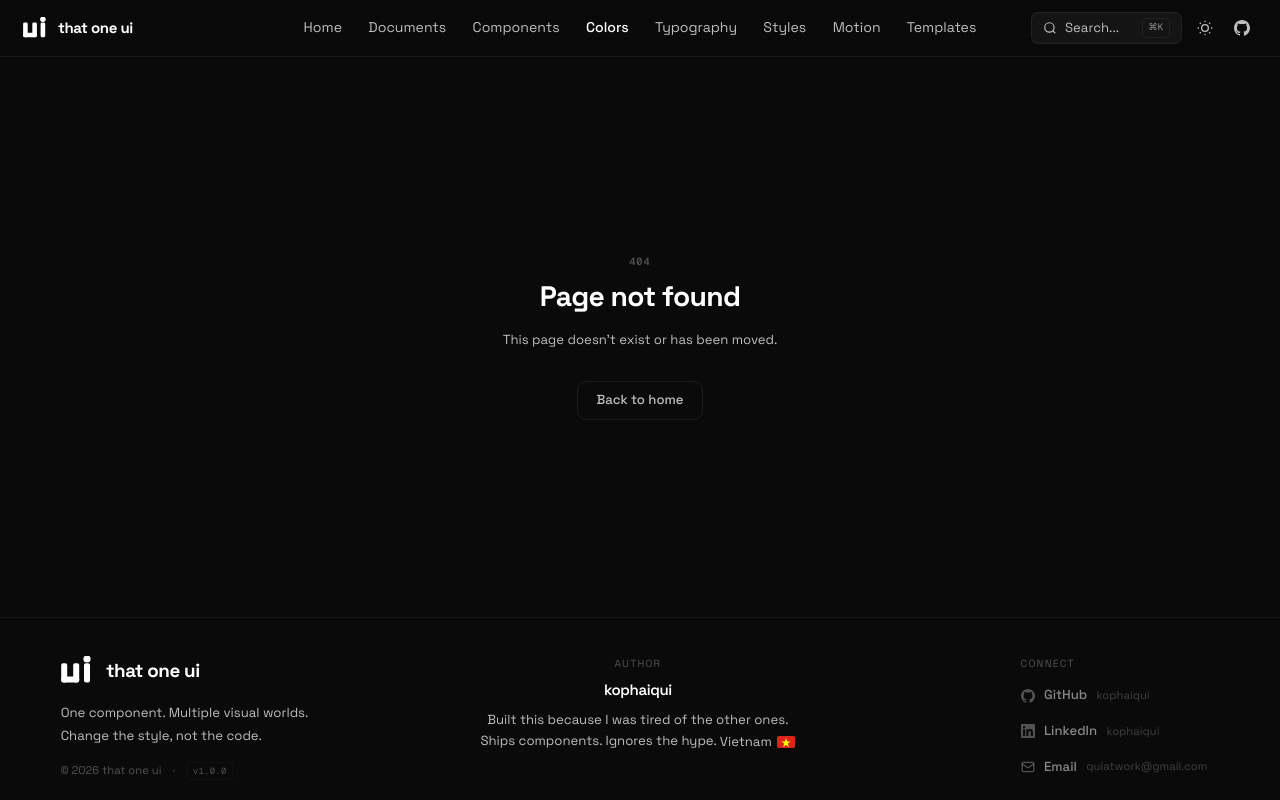
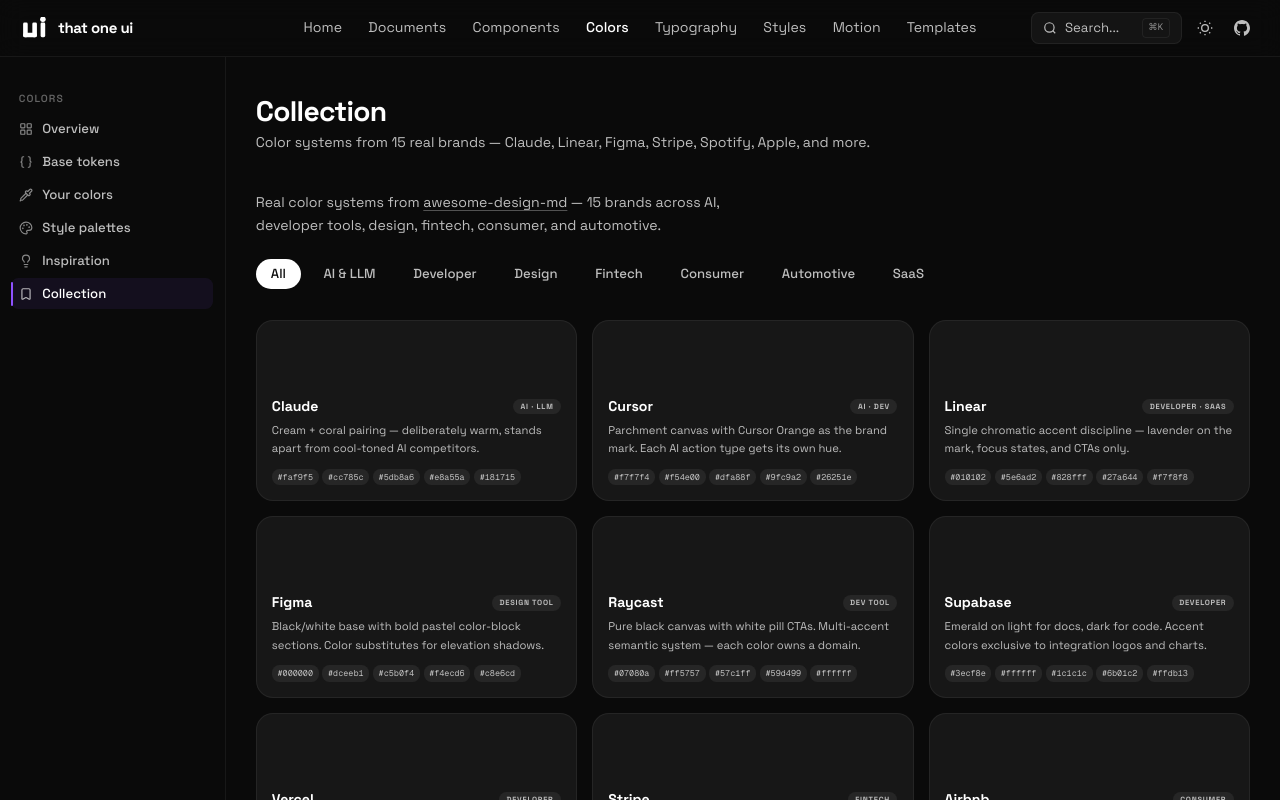
Before and after one commit to kophaiqui/ui-store, a Next.js app: page /colors/collection in a window 1280 px wide. Before the commit this address had no page. Shown: the top 800 px of the page. Built offline with nearby package versions, Linux system fonts and the light colour scheme.

Commit message:
feat(ui): add route pages with titles and padding for each colors tab
- add app/colors/base, styles, maincolor, inspiration, collection page routes
- each page wraps its panel in px-8 py-10 with an h1 title and subtitle
- overview page updated to match the same layout pattern

```diff
--- /dev/null
+++ b/app/colors/base/page.tsx
@@ -0,0 +1,15 @@
+import { BasePanel } from "@/components/colors/panels/BasePanel";
+
+export default function BaseTokensPage() {
+  return (
+    <div className="px-8 py-10">
+      <div className="mb-10">
+        <h1 className="mb-1 text-3xl font-bold tracking-tight">Base tokens</h1>
+        <p className="text-[0.9375rem] text-muted-foreground">
+          21 semantic CSS custom properties that resolve across light and dark mode automatically.
+        </p>
+      </div>
+      <BasePanel />
+    </div>
+  );
+}
--- /dev/null
+++ b/app/colors/collection/page.tsx
@@ -0,0 +1,30 @@
+"use client";
+
+import { useState, useRef, useCallback } from "react";
+import { CollectionPanel } from "@/components/colors/panels/CollectionPanel";
+import { CopyToast } from "@/components/colors/shared/CopyToast";
+
+export default function CollectionPage() {
+  const [toast, setToast] = useState<string | null>(null);
+  const timer = useRef<ReturnType<typeof setTimeout>>(undefined);
+
+  const copy = useCallback((text: string, label: string) => {
+    navigator.clipboard.writeText(text).catch(() => {});
+    setToast(label);
+    clearTimeout(timer.current);
+    timer.current = setTimeout(() => setToast(null), 1800);
+  }, []);
+
+  return (
+    <div className="px-8 py-10">
+      <div className="mb-10">
+        <h1 className="mb-1 text-3xl font-bold tracking-tight">Collection</h1>
+        <p className="text-[0.9375rem] text-muted-foreground">
+          Color systems from 15 real brands — Claude, Linear, Figma, Stripe, Spotify, Apple, and more.
+        </p>
+      </div>
+      <CollectionPanel copy={copy} />
+      <CopyToast message={toast} />
+    </div>
+  );
+}
--- /dev/null
+++ b/app/colors/inspiration/page.tsx
@@ -0,0 +1,30 @@
+"use client";
+
+import { useState, useRef, useCallback } from "react";
+import { InspirationPanel } from "@/components/colors/panels/InspirationPanel";
+import { CopyToast } from "@/components/colors/shared/CopyToast";
+
+export default function InspirationPage() {
+  const [toast, setToast] = useState<string | null>(null);
+  const timer = useRef<ReturnType<typeof setTimeout>>(undefined);
+
+  const copy = useCallback((text: string, label: string) => {
+    navigator.clipboard.writeText(text).catch(() => {});
+    setToast(label);
+    clearTimeout(timer.current);
+    timer.current = setTimeout(() => setToast(null), 1800);
+  }, []);
+
+  return (
+    <div className="px-8 py-10">
+      <div className="mb-10">
+        <h1 className="mb-1 text-3xl font-bold tracking-tight">Inspiration</h1>
+        <p className="text-[0.9375rem] text-muted-foreground">
+          Curated palettes from Vercel, Linear, Nord, Dracula, and more — filterable by mood.
+        </p>
+      </div>
+      <InspirationPanel copy={copy} />
+      <CopyToast message={toast} />
+    </div>
+  );
+}
--- /dev/null
+++ b/app/colors/maincolor/page.tsx
@@ -0,0 +1,30 @@
+"use client";
+
+import { useState, useRef, useCallback } from "react";
+import { HarmonyPanel } from "@/components/colors/panels/HarmonyPanel";
+import { CopyToast } from "@/components/colors/shared/CopyToast";
+
+export default function MainColorPage() {
+  const [toast, setToast] = useState<string | null>(null);
+  const timer = useRef<ReturnType<typeof setTimeout>>(undefined);
+
+  const copy = useCallback((text: string, label: string) => {
+    navigator.clipboard.writeText(text).catch(() => {});
+    setToast(label);
+    clearTimeout(timer.current);
+    timer.current = setTimeout(() => setToast(null), 1800);
+  }, []);
+
+  return (
+    <div className="px-8 py-10">
+      <div className="mb-10">
+        <h1 className="mb-1 text-3xl font-bold tracking-tight">Your colors</h1>
+        <p className="text-[0.9375rem] text-muted-foreground">
+          Pick any color and get seven harmony palettes generated live using color theory math.
+        </p>
+      </div>
+      <HarmonyPanel copy={copy} />
+      <CopyToast message={toast} />
+    </div>
+  );
+}
--- a/app/colors/page.tsx
+++ b/app/colors/page.tsx
@@ -1,11 +1,21 @@
 import type { Metadata } from "next";
-import { ColorExplorer } from "@/components/shared/ColorExplorer";
+import { OverviewPanel } from "@/components/colors/panels/OverviewPanel";
 
 export const metadata: Metadata = {
   title: "Colors",
-  description: "Semantic design tokens, style palettes, color harmony tool, and a curated collection from 15 real design systems.",
+  description: "Semantic tokens, style palettes, curated inspiration, a live harmony tool, and a collection from 15 real design systems.",
 };
 
 export default function ColorsPage() {
-  return <ColorExplorer />;
+  return (
+    <div className="px-8 py-10">
+      <div className="mb-10">
+        <h1 className="mb-1 text-3xl font-bold tracking-tight">Colors</h1>
+        <p className="text-[0.9375rem] text-muted-foreground">
+          Semantic tokens, style palettes, harmony generator, and 15 real brand color systems.
+        </p>
+      </div>
+      <OverviewPanel />
+    </div>
+  );
 }
--- /dev/null
+++ b/app/colors/styles/page.tsx
@@ -0,0 +1,15 @@
+import { StylesPanel } from "@/components/colors/panels/StylesPanel";
+
+export default function StylesPalettesPage() {
+  return (
+    <div className="px-8 py-10">
+      <div className="mb-10">
+        <h1 className="mb-1 text-3xl font-bold tracking-tight">Style palettes</h1>
+        <p className="text-[0.9375rem] text-muted-foreground">
+          Eight complete color personalities — swap one in and every component updates automatically.
+        </p>
+      </div>
+      <StylesPanel />
+    </div>
+  );
+}
```
